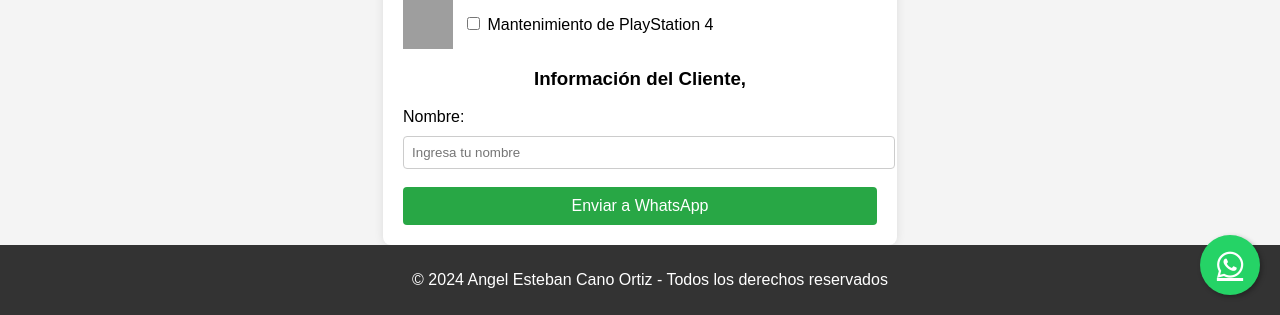
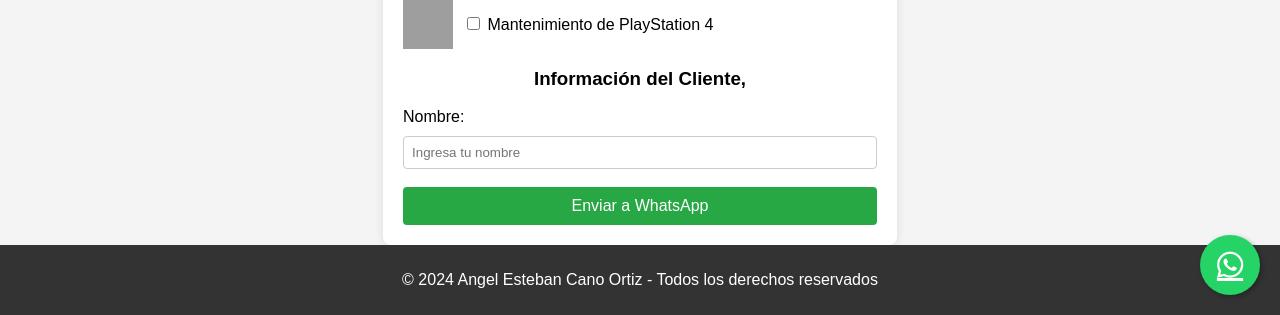
Before and after one commit to ANGEL3708/Home, a PHP site: page /servicios.html in a window 1280 px wide. Shown: the part 911-1226 px from the top of the page. Run offline with PHP 8.4, Linux system fonts and the light colour scheme; grey boxes are pictures that could not be loaded.

Commit message:
Update style2.css

```diff
--- a/style2.css
+++ b/style2.css
@@ -142,3 +142,15 @@ footer {
 .enviar-whatsapp-button:hover::after {
     opacity: 1;
 }
+
+/* Evitar el scroll lateral */
+* {
+    box-sizing: border-box;
+}
+
+body, html {
+    overflow-x: hidden; /* Evitar scroll horizontal */
+    margin: 0;
+    padding: 0;
+    width: 100%;
+}
```
